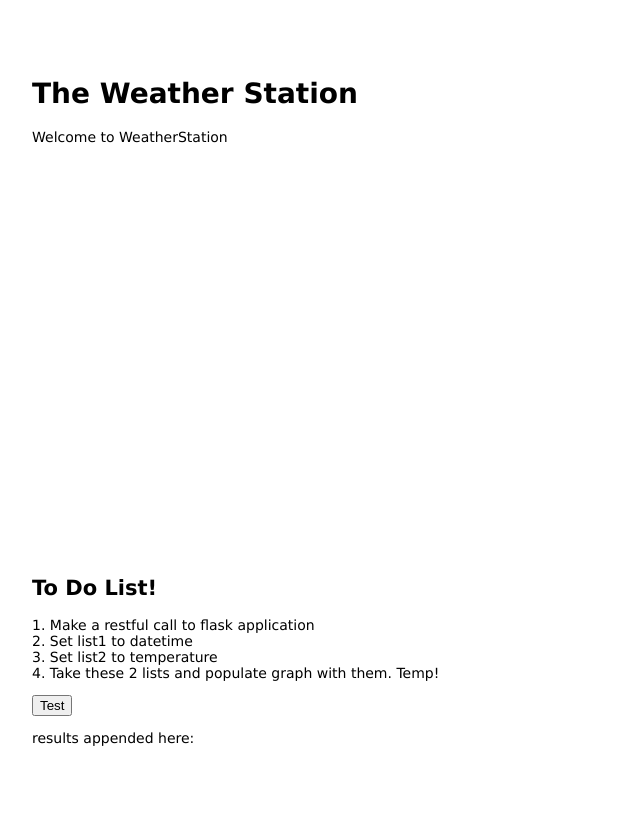
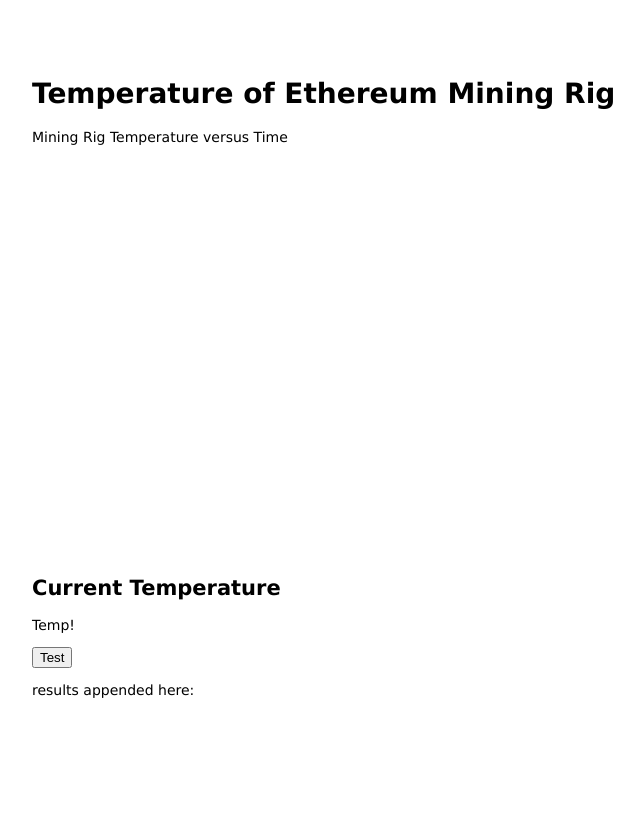
Before and after one commit to ghengistom/WeatherClient, a Node server app: page / in a window 1280 px wide. Shown: the whole page, without its empty margins (26-670 px from the left). After the commit the page ends 698 px from the top, so only its background shows below. Run offline with Node 20, Linux system fonts and the light colour scheme; some libraries are stand-ins or nearby versions.

Commit message:
going towards single page webapp

```diff
--- /dev/null
+++ b/public/javascripts/graphLogic.js
@@ -0,0 +1,21 @@
+<script src="http://ajax.googleapis.com/ajax/libs/jquery/1.7.1/jquery.min.js" type="text/javascript"></script>
+<script src="https://cdn.plot.ly/plotly-latest.min.js"></script>
+<link rel='stylesheet' href='/stylesheets/style.css' />
+ //make server get request to pi
+ $.get( "http://47.153.171.2:9000/gethistory", function(data) {
+
+    results = data;
+
+    var dates = [];
+    var temps = [];
+    for(var i=0; i < results.length; ++i) {
+
+    dates.push(results[i][0]);
+    temps.push(results[i][1]);
+}
+TESTER = document.getElementById('tester');
+Plotly.plot( TESTER, [{
+x: dates,
+y: temps }], {
+margin: { t: 0 } } );
+})
--- a/views/index.ejs
+++ b/views/index.ejs
@@ -5,23 +5,21 @@
     <link rel='stylesheet' href='/stylesheets/style.css' />
     <script src="http://ajax.googleapis.com/ajax/libs/jquery/1.7.1/jquery.min.js" type="text/javascript"></script>
     <script src="https://cdn.plot.ly/plotly-latest.min.js"></script>
+    <script src="/javascripts/graphLogic.js" type="text/javascript"></script>
 
   </head>
   <body>
-    <h1>The Weather Station</h1>
-    <p>Welcome to WeatherStation</p>
+    <h1>Temperature of Ethereum Mining Rig</h1>
+    <p>Mining Rig Temperature versus Time</p>
 
     <div id="tester" style="width:800px;height:400px;"></div>
-    <h2>To Do List! <br></h2>
+    <h2>Current Temperature <br></h2>
     <p>
-        1. Make a restful call to flask application <br>
-        2. Set list1 to datetime <br>
-        3. Set list2 to temperature <br>
-        4. Take these 2 lists and populate graph with them.
 
         <span id="displayTemp">Temp!</div>
     </p>
-    <script>
+
+    <!-- <script>
       //make server get request to pi
       $.get( "http://47.153.171.2:9000/gethistory", function(data) {
 
@@ -40,7 +38,7 @@
         y: temps }], {
         margin: { t: 0 } } );
       })
-      </script>
+       </script>-->
 
 
 
```
